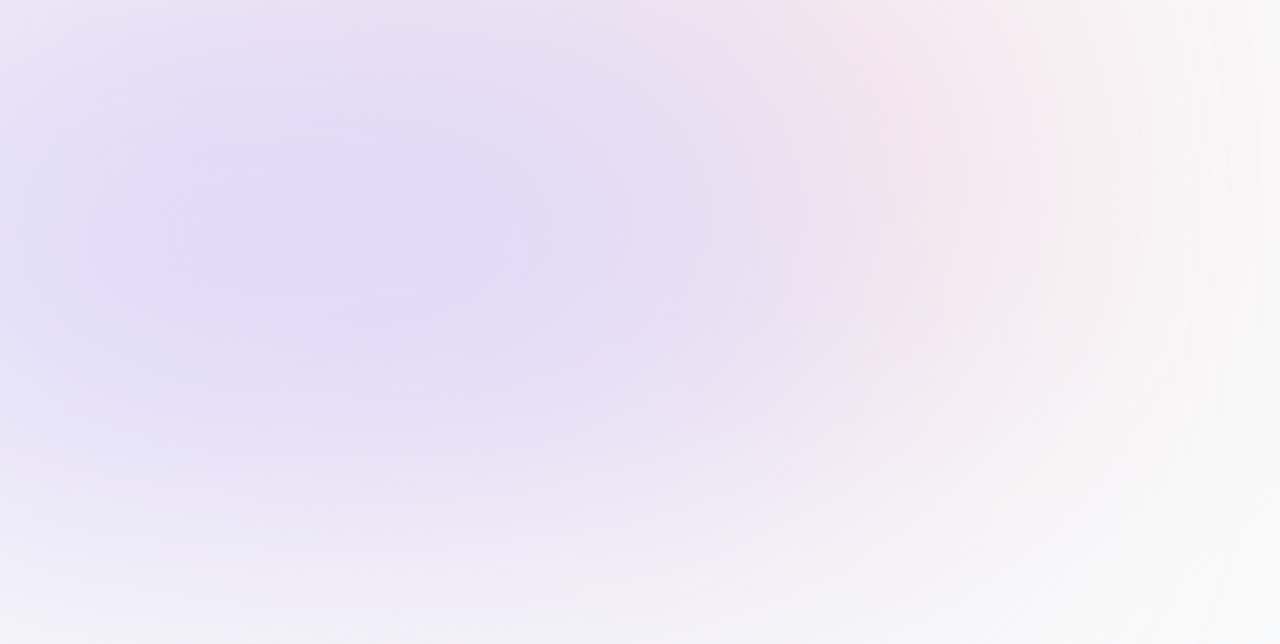
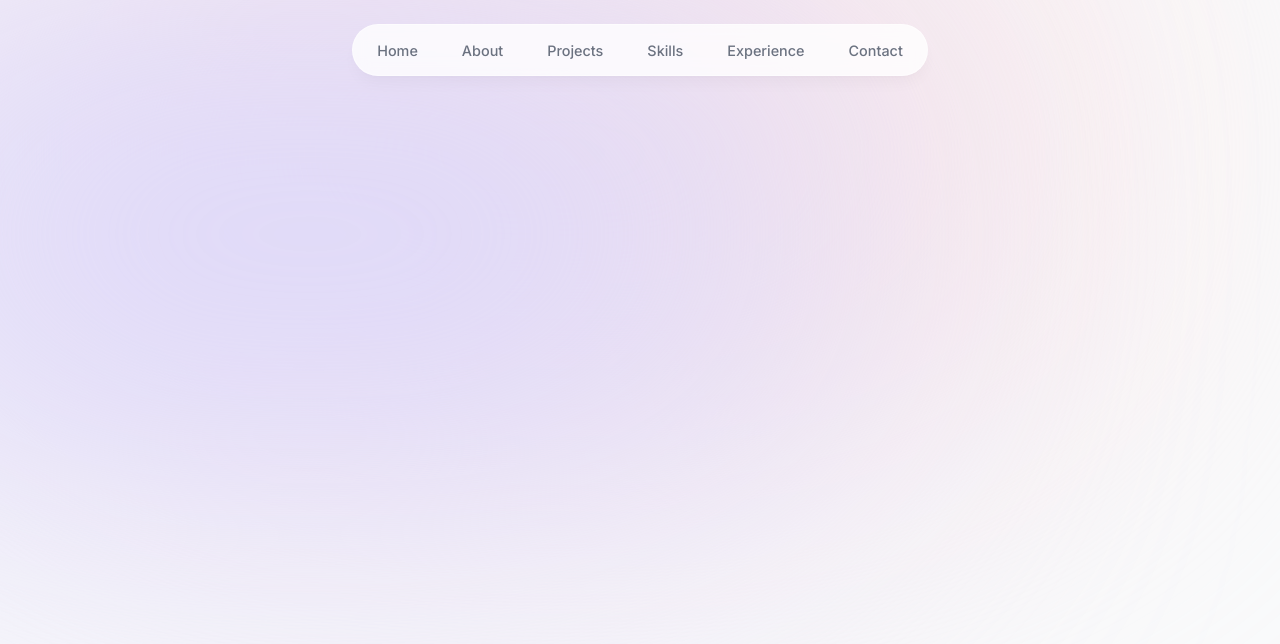
Before and after one commit to namdevdk2710/portfolio, a Next.js app: page / in a window 1280 px wide. Shown: the top 644 px of the page. Built offline with nearby package versions, Linux system fonts and the light colour scheme.

Commit message:
feat(header): make header component

```diff
--- a/app/layout.tsx
+++ b/app/layout.tsx
@@ -1,6 +1,7 @@
 import type { Metadata } from "next";
 import { Inter } from "next/font/google";
 import "./globals.css";
+import Header from "@/components/header";
 
 const inter = Inter({ subsets: ["latin"] });
 
@@ -20,6 +21,9 @@
       <body className={`${inter.className} bg-gray-50 text-gray-950 relative`}>
         <div className="bg-[#fbe2e3] absolute top-[-6rem] -z-10 right-[11rem] h-[31.25rem] w-[31.25rem] rounded-full blur-[10rem] sm:w-[68.75rem]"></div>
         <div className="bg-[#dbd7fb] absolute top-[-1rem] -z-10 left-[-35rem] h-[31.25rem] w-[50rem] rounded-full blur-[10rem] sm:w-[68.75rem] md:left-[-33rem] lg:left-[-28rem] xl:left-[-15rem] 2xl:left-[-5rem]"></div>
+
+        <Header />
+
         {children}
       </body>
     </html>
--- /dev/null
+++ b/components/header.tsx
@@ -0,0 +1,38 @@
+"use client";
+
+import React from "react";
+import { motion } from "framer-motion";
+import { links } from "@/lib/data";
+import Link from "next/link";
+
+export default function Header() {
+  return (
+    <header className="z-[999] relative">
+      <motion.div
+        className="fixed top-0 left-1/2 h-[4.5rem] w-full rounded-none border border-white border-opacity-40 bg-white bg-opacity-80 shadow-lg shadow-black/[0.03] backdrop-blur-[0.5rem] sm:top-6 sm:h-[3.25rem] sm:w-[36rem] sm:rounded-full"
+        initial={{ y: -100, x: "-50%", opacity: 0 }}
+        animate={{ y: 0, x: "-50%", opacity: 1 }}
+      >
+        <nav className="fixed top-[0.15rem] left-1/2 h-12 -translate-x-1/2 py-2 sm:top-[0.2rem] sm:h-[initial] sm:py-0">
+          <ul className="flex w-[22rem] flex-wrap items-center justify-center gap-y-1 text-[0.9rem] font-medium text-gray-500 sm:w-[initial] sm:flex-nowrap sm:gap-5">
+            {links.map(({ hash, name }) => (
+              <motion.li
+                className="h-3/4 flex items-center justify-center"
+                key={hash}
+                initial={{ y: -100, opacity: 0 }}
+                animate={{ y: 0, opacity: 1 }}
+              >
+                <Link
+                  className="flex w-full items-center justify-center px-3 py-3 hover:text-gray-950 transition"
+                  href={hash}
+                >
+                  {name}
+                </Link>
+              </motion.li>
+            ))}
+          </ul>
+        </nav>
+      </motion.div>
+    </header>
+  );
+}
--- a/package.json
+++ b/package.json
@@ -9,6 +9,7 @@
     "lint": "next lint"
   },
   "dependencies": {
+    "framer-motion": "^11.1.8",
     "next": "14.2.3",
     "react": "^18",
     "react-dom": "^18",
```
Also changed, not shown: 1 other file (tests, documents, lock files or other folders).
